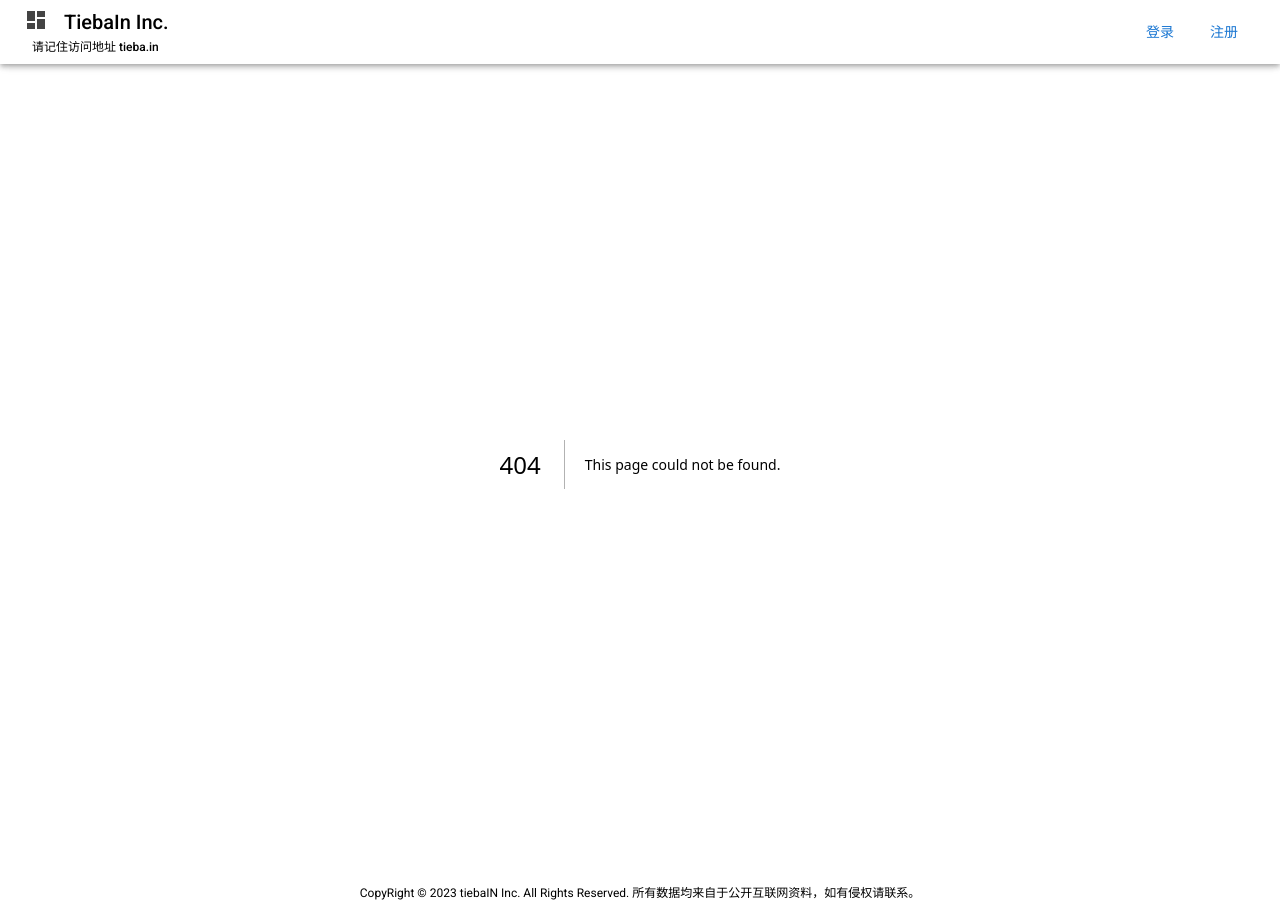
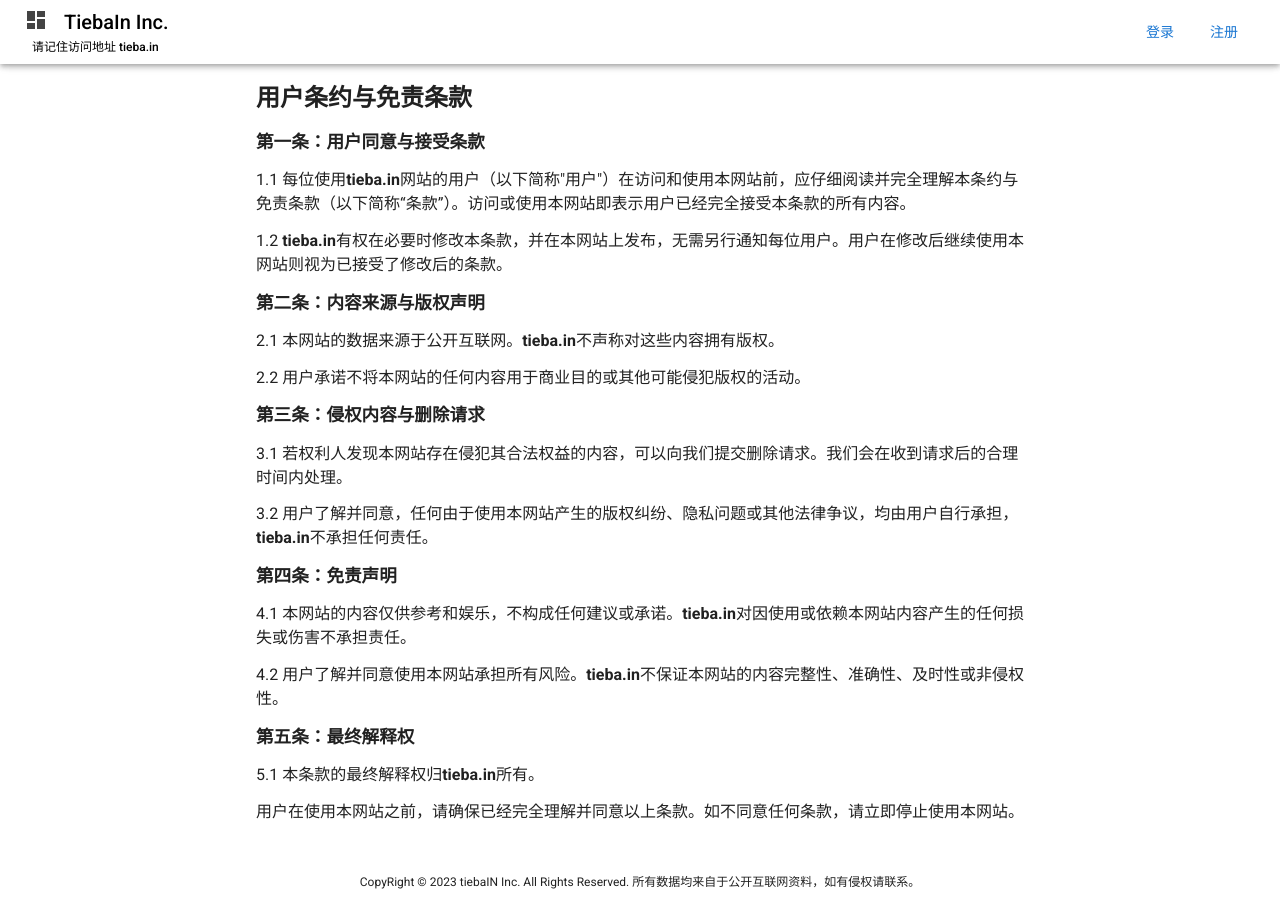
Before and after one commit to XiaTiaoQAQ/tieba818-nextjs, a Next.js app: page /disclaimer-clause in a window 1280 px wide. Before the commit this address had no page. Built offline with nearby package versions, Linux system fonts and the light colour scheme.

Commit message:
1. 新增用户条约

```diff
--- /dev/null
+++ b/app/disclaimer-clause/page.js
@@ -0,0 +1,42 @@
+import {TiebaInArticle} from "@/components/TiebaInArticle";
+import React from "react";
+
+export default function DisclaimerClausePage() {
+    const markdown = `
+# 用户条约与免责条款
+
+### **第一条：用户同意与接受条款**
+
+1.1 每位使用**tieba.in**网站的用户（以下简称"用户"）在访问和使用本网站前，应仔细阅读并完全理解本条约与免责条款（以下简称“条款”）。访问或使用本网站即表示用户已经完全接受本条款的所有内容。
+
+1.2 **tieba.in**有权在必要时修改本条款，并在本网站上发布，无需另行通知每位用户。用户在修改后继续使用本网站则视为已接受了修改后的条款。
+
+### **第二条：内容来源与版权声明**
+
+2.1 本网站的数据来源于公开互联网。**tieba.in**不声称对这些内容拥有版权。
+
+2.2 用户承诺不将本网站的任何内容用于商业目的或其他可能侵犯版权的活动。
+
+### **第三条：侵权内容与删除请求**
+
+3.1 若权利人发现本网站存在侵犯其合法权益的内容，可以向我们提交删除请求。我们会在收到请求后的合理时间内处理。
+
+3.2 用户了解并同意，任何由于使用本网站产生的版权纠纷、隐私问题或其他法律争议，均由用户自行承担，**tieba.in**不承担任何责任。
+
+### **第四条：免责声明**
+
+4.1 本网站的内容仅供参考和娱乐，不构成任何建议或承诺。**tieba.in**对因使用或依赖本网站内容产生的任何损失或伤害不承担责任。
+
+4.2 用户了解并同意使用本网站承担所有风险。**tieba.in**不保证本网站的内容完整性、准确性、及时性或非侵权性。
+
+### **第五条：最终解释权**
+
+5.1 本条款的最终解释权归**tieba.in**所有。
+
+用户在使用本网站之前，请确保已经完全理解并同意以上条款。如不同意任何条款，请立即停止使用本网站。
+    `
+    return (
+        // 兼容手机端居中展示
+        <TiebaInArticle markdown={markdown}/>
+    );
+}
```
Also changed, not shown: app/loginOrRegister/page.js (+10 -2 lines), package.json (line endings or trailing spaces), 1 other file (tests, documents, lock files or other folders).
